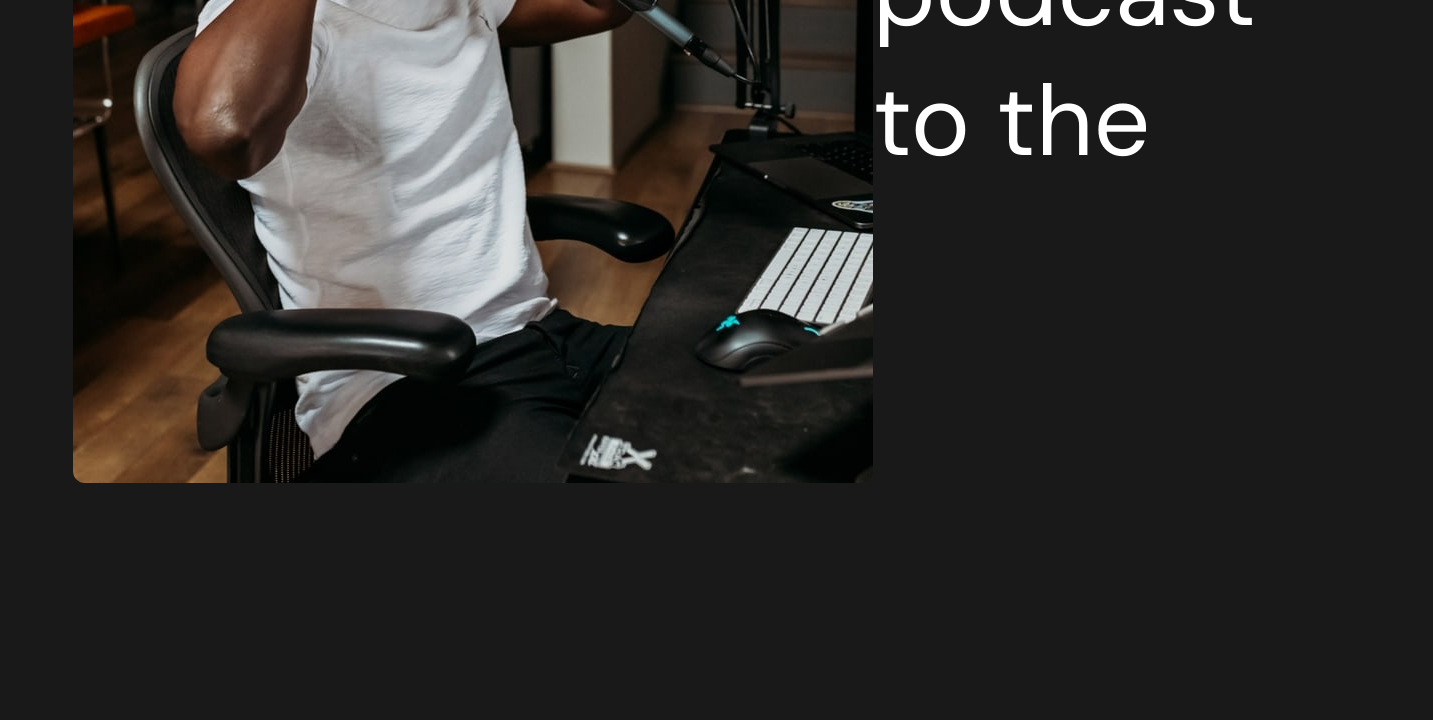
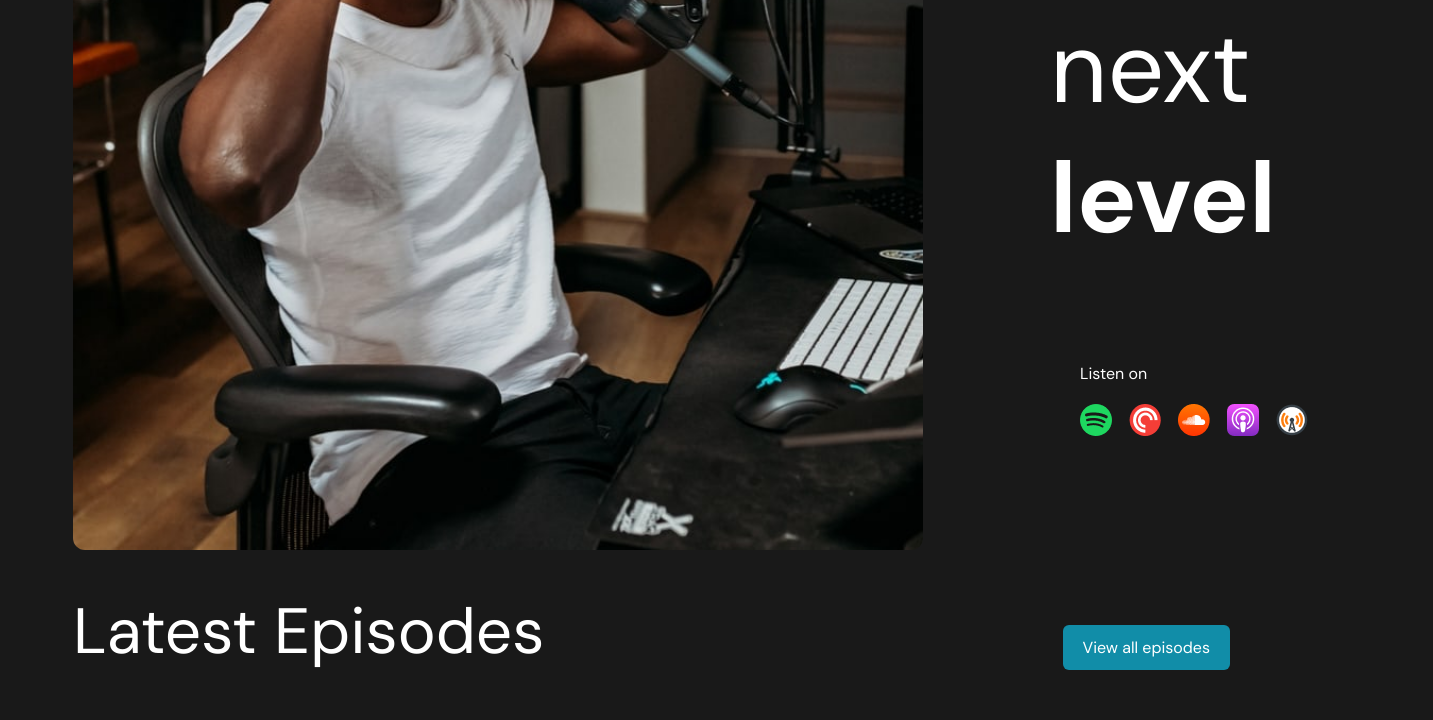
Before and after one commit to WonkerProgrammer/castaway, a plain HTML site: page index.html in a window 1280 px wide. Shown: the part 700-1420 px from the top of the page, 1433 px wide, since content can reach past the window. Before the commit the page ends 1183 px from the top, so only its background shows below. Drawn offline with Linux system fonts and the light colour scheme.

Commit message:
Доделал bottom-header + чуть чуть поменял структуру

```diff
--- a/css/base/base.css
+++ b/css/base/base.css
@@ -16,3 +16,7 @@ a {
     width: max-content;
     color: #FFFFFF;
 }
+
+div {
+    color: #FFFFFF;
+}
--- a/css/style.css
+++ b/css/style.css
@@ -2,6 +2,7 @@
     display: grid;
     grid-auto-flow: column;
     grid-template-columns: repeat(2, 1fr);
+    grid-template-areas: "header header";
     justify-content: space-between;
 }
 
@@ -15,12 +16,14 @@
 
 .bottom-header {
     display: grid;
+    grid-template-areas: "bottom-header bottom-header";
+    grid-template-columns: 1000px auto;
     grid-auto-flow: column;
     align-items: center;
 }
 
 .guy {
-    max-width: 1000px;
+    width: 850px;
     height: fit-content;
     margin-top: 40px;
     margin-left: 23px;
@@ -31,3 +34,47 @@
     color: white;
     font-size: 100px;
 }
+
+.music {
+    gap: 20px;
+    margin-top: 100px;
+    margin-left: 30px;
+    display: grid;
+}
+
+.top-latest {
+    display: grid;
+    align-items: baseline;
+    justify-content: space-between;
+    grid-auto-flow: column;
+
+    margin-left: 23px;
+    margin-top: 40px;
+}
+
+.latest-name {
+    font-size: 64px;
+}
+
+.view-episodes {
+    padding: 12px 20px;
+    border-radius: 6px;
+    background-color: #118DA8;
+}
+
+.cards {
+    gap: 60px;
+    display: flex;
+    flex-direction: column;
+
+
+    margin-left: 23px;
+    margin-top: 50px;
+}
+
+.card {
+    background-color: black;
+    border-radius: 32px;
+    width: 100%;
+    height: 512px;
+}
--- a/index.html
+++ b/index.html
@@ -17,7 +17,7 @@
 
     <div class="header">
         <a href="/index.html" class="logo">
-            <img src="/src/img/logo.svg">
+            <img src="/src/img/header/logo.svg">
         </a>
 
         <div class="nav">
@@ -29,9 +29,26 @@
     </div>
 
     <div class="bottom-header">
-        <img class="guy" src="/src/img/guy.jpg">
+        <img class="guy" src="/src/img/bottom-header/guy.jpg">
         <div class="text-bottom-header">
-            <div class="text">Take your <br> podcast to the</div>
+            <div class="text">Take your <br> podcast to the <br> next <b>level</b></div>
+            <div class="music">
+                <div class="listenOn">Listen on</div>
+                <img src="/src/img/bottom-header/logo-music.png">
+            </div>
+        </div>
+    </div>
+
+    <div class="latest-episodes">
+        <div class="top-latest">
+            <div class="latest-name">Latest Episodes</div>
+            <a href="/index.html" class="view-episodes">View all episodes</a>
+        </div>
+
+        <div class="cards">
+            <div class="card-one card"></div>
+            <div class="card-two card"></div>
+            <div class="card-three card"></div>
         </div>
     </div>
 </body>
```
Also changed, not shown: src/img/bottom-header/decoration.png (added), src/img/bottom-header/guy.jpg (renamed from src/img/guy.jpg), src/img/bottom-header/logo-music.png (renamed from src/img/logo-music.png), src/img/header/logo.svg (renamed from src/img/logo.svg).
